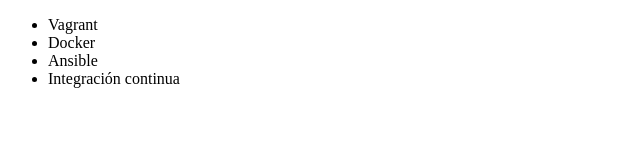
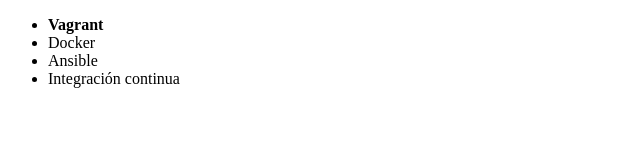
Before and after one commit to Jesusgmx/AluraCurso, a plain HTML site: page index.html in a window 1280 px wide. Shown: the full height of the page, 0-640 px from the left. Drawn offline with Linux system fonts and the light colour scheme.

Commit message:
Agregar etiqueta en <b> en vagrant

```diff
--- a/index.html
+++ b/index.html
@@ -6,7 +6,7 @@
 </head>
 <body>
      <ul>
-         <li> Vagrant </li>
+         <li><b> Vagrant </b></li>
          <li> Docker </li>
          <li> Ansible </li>
          <li> Integración continua </li>
```
